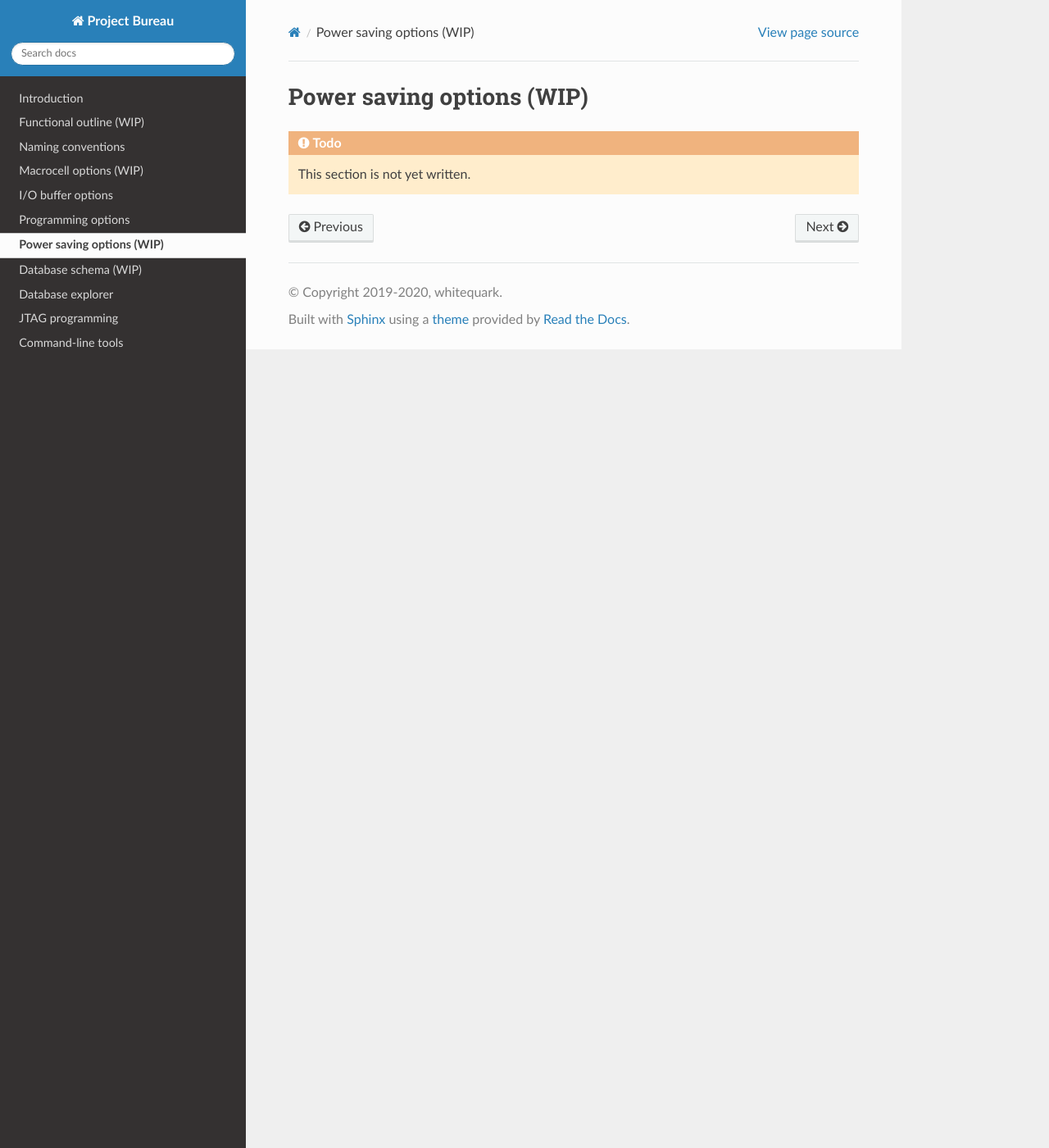
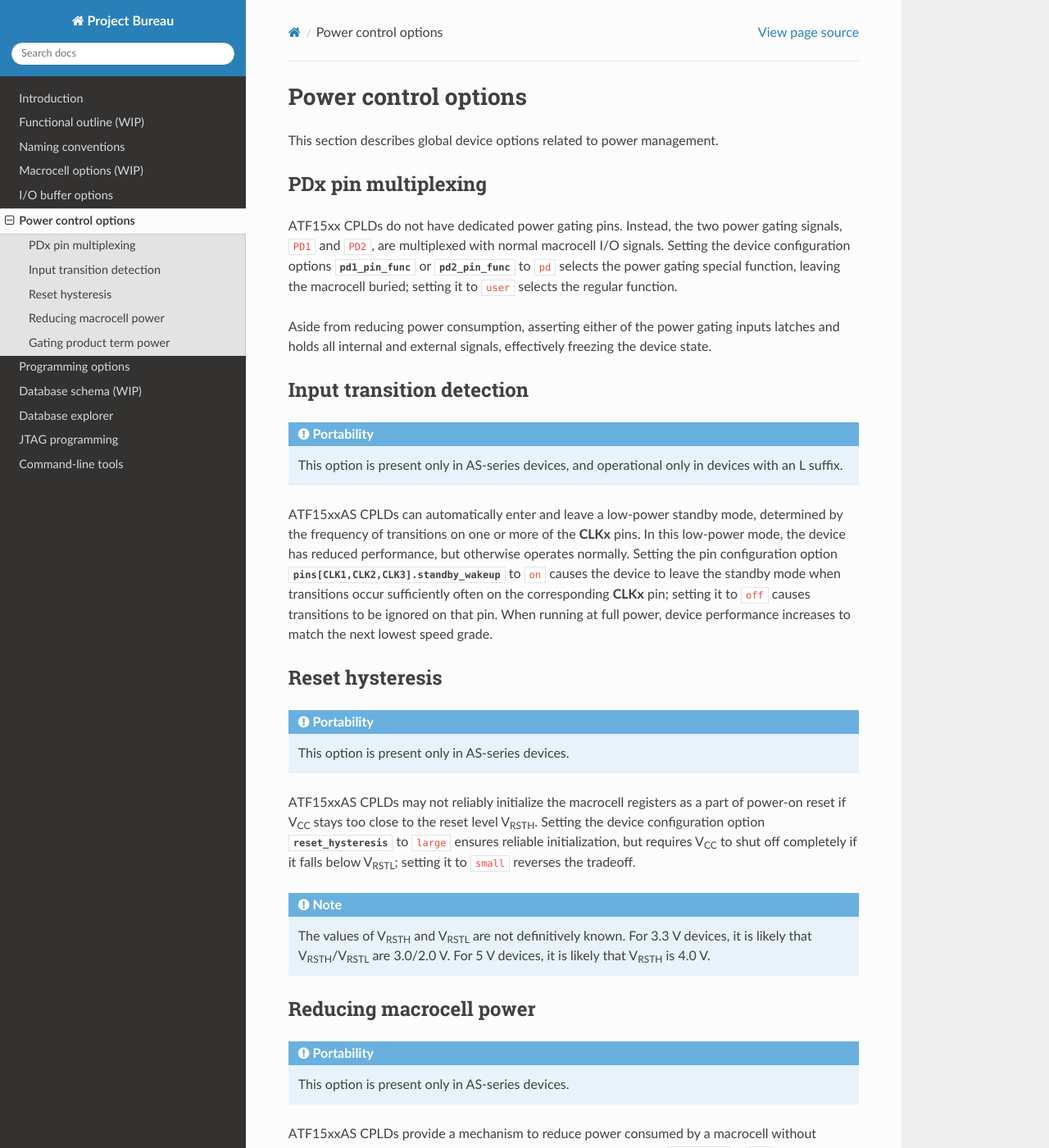
Before and after one commit to whitequark/prjbureau, a Sphinx documentation site: the page built from docs/options/power.rst, in a window 1280 px wide and 1400 px high. Shown: the whole window at 82% size. Built offline with Sphinx 7.4.7 and the Read the Docs theme 2.0.0, drawn with Linux system fonts in a browser that asks for light colours; some of the changed text lies outside the part shown.

Commit message:
Write the power control options document.

```diff
--- a/docs/index.rst
+++ b/docs/index.rst
@@ -9,8 +9,8 @@ Project Bureau
    naming
    options/logic
    options/buffer
+   options/power
    options/program
-   options/power
    schema
    explore
    jtag/index
--- a/docs/options/power.rst
+++ b/docs/options/power.rst
@@ -1,6 +1,68 @@
-Power saving options (WIP)
-####################
+Power control options
+#####################
 
-.. todo::
+This section describes global device options related to power management.
 
-   This section is not yet written.
+.. _pd1_pin_func:
+.. _pd2_pin_func:
+
+PDx pin multiplexing
+====================
+
+ATF15xx CPLDs do not have dedicated power gating pins. Instead, the two power gating signals, ``PD1`` and ``PD2``, are multiplexed with normal macrocell I/O signals. Setting the device configuration options :fuse:`pd1_pin_func` or :fuse:`pd2_pin_func` to ``pd`` selects the power gating special function, leaving the macrocell buried; setting it to ``user`` selects the regular function.
+
+Aside from reducing power consumption, asserting either of the power gating inputs latches and holds all internal and external signals, effectively freezing the device state.
+
+.. _standby_wakeup:
+
+Input transition detection
+==========================
+
+.. admonition:: Portability
+
+   This option is present only in AS-series devices, and operational only in devices with an L suffix.
+
+ATF15xxAS CPLDs can automatically enter and leave a low-power standby mode, determined by the frequency of transitions on one or more of the :pin:`CLKx` pins. In this low-power mode, the device has reduced performance, but otherwise operates normally. Setting the pin configuration option :fuse:`pins[CLK1,CLK2,CLK3].standby_wakeup <standby_wakeup>` to ``on`` causes the device to leave the standby mode when transitions occur sufficiently often on the corresponding :pin:`CLKx` pin; setting it to ``off`` causes transitions to be ignored on that pin. When running at full power, device performance increases to match the next lowest speed grade.
+
+.. _reset_hysteresis:
+
+Reset hysteresis
+================
+
+.. admonition:: Portability
+
+   This option is present only in AS-series devices.
+
+ATF15xxAS CPLDs may not reliably initialize the macrocell registers as a part of power-on reset if V\ :sub:`CC` stays too close to the reset level V\ :sub:`RSTH`. Setting the device configuration option :fuse:`reset_hysteresis` to ``large`` ensures reliable initialization, but requires V\ :sub:`CC` to shut off completely if it falls below V\ :sub:`RSTL`; setting it to ``small`` reverses the tradeoff.
+
+.. note::
+
+   The values of V\ :sub:`RSTH` and V\ :sub:`RSTL` are not definitively known. For 3.3 V devices, it is likely that V\ :sub:`RSTH`/V\ :sub:`RSTL` are 3.0/2.0 V. For 5 V devices, it is likely that V\ :sub:`RSTH` is 4.0 V.
+
+.. _low_power:
+
+Reducing macrocell power
+========================
+
+.. admonition:: Portability
+
+   This option is present only in AS-series devices.
+
+ATF15xxAS CPLDs provide a mechanism to reduce power consumed by a macrocell without completely disabling it. Setting the macrocell configuration option :fuse:`low_power` to ``on`` reduces power by approx. 50% and performance by approx. 80%; setting it to ``off`` results in nominal power and performance.
+
+.. _pt_power:
+
+Gating product term power
+=========================
+
+.. admonition:: Portability
+
+   This option is present only in AS-series devices.
+
+Product terms of ATF15xxAS CPLDs consume significant active power when their inputs are switching, which is especially undesirable for unused macrocells (or macrocells that do not use product terms, e.g. driving an output with a fixed level). Setting the macrocell configuration option :fuse:`pt_power` to ``off`` disables product term circuits and reduces power consumption; setting it to ``on`` makes it possible to use product terms to drive the macrocell.
+
+.. warning::
+
+   When product term power is gated, every product term fuse must be set to ``0``; then and only then the output of the product term stays low.
+
+   Vendor toolchain never sets fuses to ``1`` in disabled product terms. Hardware testing shows that setting any single fuse to ``1`` results in the output of the product term becoming high, is at odds with the definition of a product term. It's not clear why this happens (parasitics?) but it is clear that the fuses of gated product terms should be always zeroed.
```
Also changed, not shown: docs/options/buffer.rst (+4 -4 lines).
